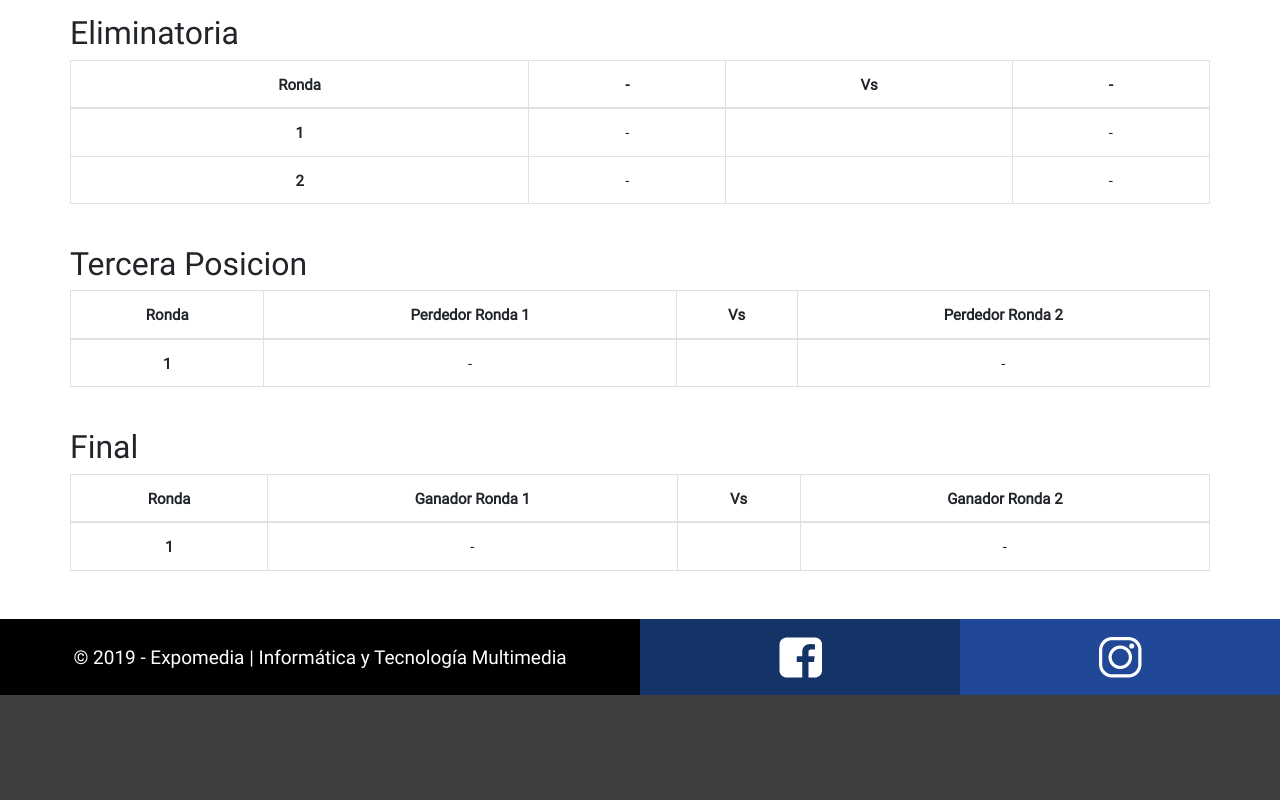
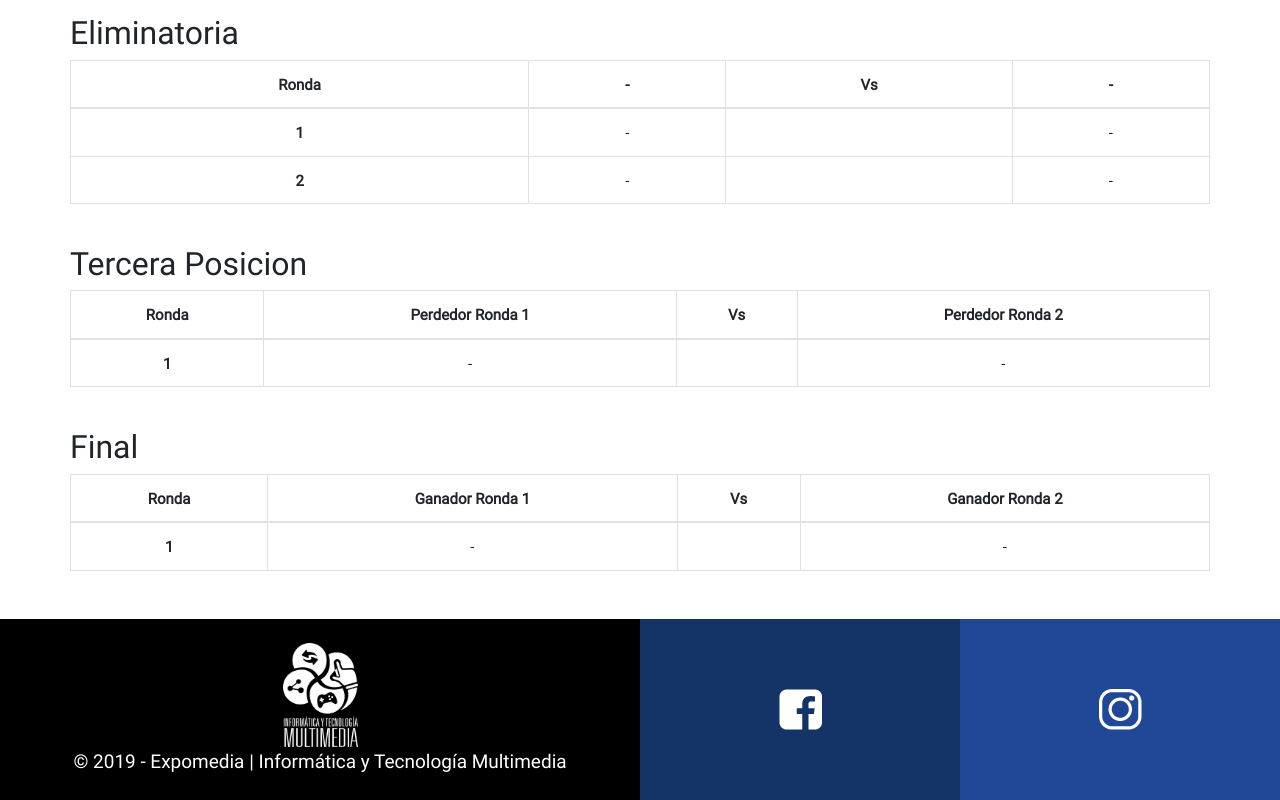
Before and after one commit to JLean30/Expomedia, a website: page torneos.html in a window 1280 px wide. Shown: the part 874-1674 px from the top of the page. Before the commit the page ends 1569 px from the top, so only its background shows below. Drawn offline with nearby package versions, Linux system fonts and the light colour scheme.

Commit message:
footer incluido

```diff
--- a/torneos.html
+++ b/torneos.html
@@ -187,13 +187,14 @@
     <footer>
         <div class="row">
             <div class="col-lg-6 col-sm-12 footerColor text-center text-white p-4">
-                <p>© 2019 - Expomedia | Informática y Tecnología Multimedia</p>
+                    <img class="logo"src="img/logo-itm.png" alt="Informática y Tecnología Multimedia">
+                <p> © 2019 - Expomedia | Informática y Tecnología Multimedia</p>
             </div>
             <div class="col facebookColor d-flex align-items-center justify-content-center">
-                <a class="text-center p-1" href=""><img class="p-2" src="img/facebook.png" alt=""></a>
+                <a class="text-center p-1" href="https://www.facebook.com/ExpoMediaITM/" target="_blank"><img class="p-2" src="img/facebook.png" alt=""></a>
             </div>
             <div class="col instagramColor d-flex align-items-center justify-content-center">
-                <a class="text-center p-1" href=""><img class="p-2" src="img/instagram.png" alt=""></a>
+                <a class="text-center p-1" href="https://www.instagram.com/itm_ucr/" target="_blank"><img class="p-2" src="img/instagram.png" alt=""></a>
             </div>
         </div>
     </footer>
```
Also changed, not shown: conferencistas.html (+2 -1 lines), formulario.html (+4 -5 lines), galeria.html (+2 -1 lines), patrocinadores.html (+2 -1 lines).
